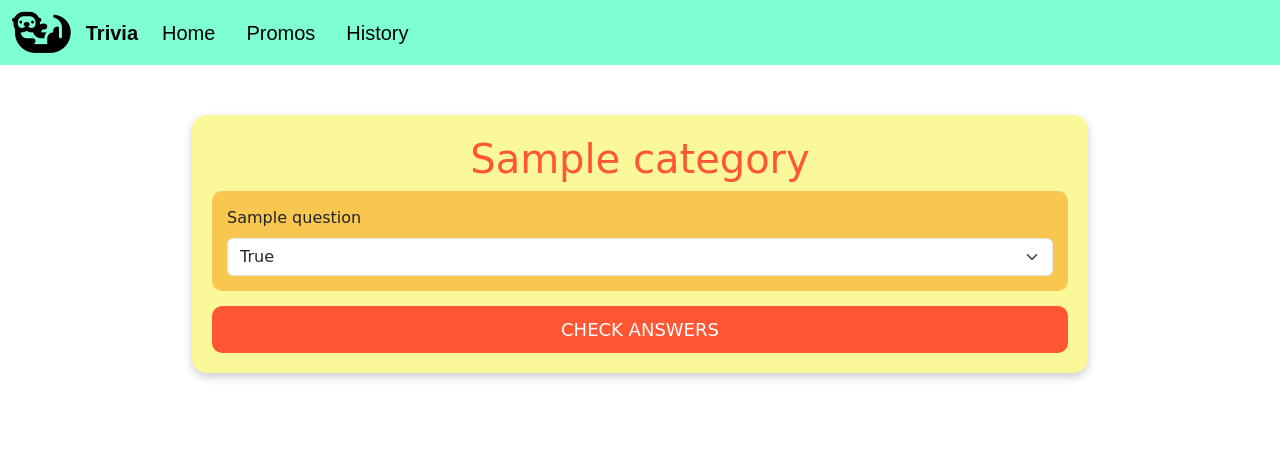
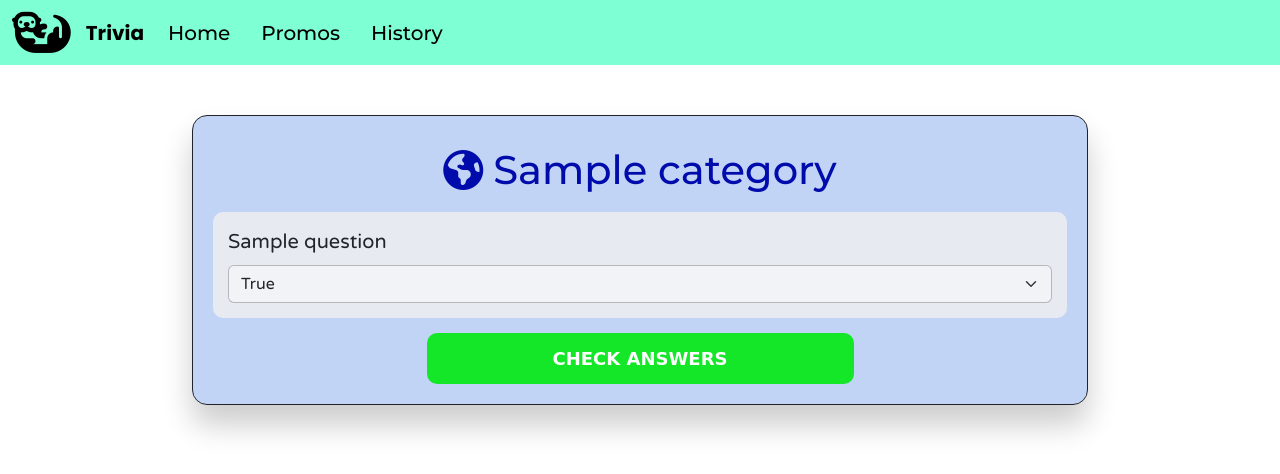
Before and after one commit to Edwihn/Trivia, a Python web app: template templates/test.html in a window 1280 px wide. Shown: the top 474 px of the page. Run offline with Jinja, Linux system fonts and the light colour scheme; the template is opened without the code that fills it: most values are stand-ins (such as "Sample title", 1, 10 or a date in 2020); some libraries are stand-ins or nearby versions.

Commit message:
Add the finally front of the questions

```diff
--- a/routes/main.py
+++ b/routes/main.py
@@ -36,7 +36,7 @@ def questions_video_games(category):
             return redirect(url_for('main.render_quiz_page', category='General Knowledge'))
         case 'film':
             quiz.create_ten_questions(10,141,170)
-            return redirect(url_for('render_quiz_page', category='Film movies'))
+            return redirect(url_for('main.render_quiz_page', category='Film movies'))
         case 'music':
             quiz.create_ten_questions(10,171,200)
             return redirect(url_for('main.render_quiz_page', category='Music'))
--- a/static/css/style_quiz.css
+++ b/static/css/style_quiz.css
@@ -1,5 +1,6 @@
 body {
     font-family: 'Comic Sans MS', cursive, sans-serif;
+    margin: 0;
 }
 
 .navbar {
@@ -42,32 +43,66 @@ body {
 .quiz-container {
     width: 70%;
     margin: 50px auto;
-    background: #fbf89a;
+    background-color: rgba(103, 149, 229, 0.4);
     padding: 20px;
     border-radius: 15px;
-    box-shadow: 0px 4px 10px rgba(0, 0, 0, 0.2);
+    box-shadow: 0px 20px 30px rgba(0, 0, 0, 0.2);
+    border: 1px solid;
 }
+
+.titulo {
+    display: flex;
+    justify-content: center;
+    align-items: center;
+    gap: 10px;
+    padding: 10px;
+    font-family: "Montserrat", serif;
+    font-optical-sizing: auto;
+    font-weight: 900;
+    font-style: normal;
+}
+
+.logo_header {
+    position: relative;
+    bottom: 4px;
+    text-align: center;
+    font-size: 40px;
+    color: #000bab;
+}
+
 h1 {
     text-align: center;
-    color: #ff5733;
+    color: #000bab;
 }
 .question {
-    background: #f9c74f;
+    background: rgba(240, 240, 240, 0.821);
     padding: 15px;
     border-radius: 10px;
     margin-bottom: 15px;
+    font-family: "Varela Round", serif;
+    font-weight: 400;
+    font-style: normal;
+    font-size: 20px;
 }
+
+.form-select {
+    background-color: rgba(255, 255, 255, 0.452);
+    border: 1px rgba(0, 0, 0, 0.248) solid;
+}
+
 .btn-submit {
     display: block;
-    width: 100%;
-    background-color: #ff5733;
+    width: 50%;
+    margin: auto;
+    background-color: rgb(19, 231, 40);
+    font-weight: bold;
     color: white;
     border: none;
-    padding: 10px;
+    padding: 12px;
     font-size: 18px;
     border-radius: 10px;
     transition: background 0.3s;
 }
 .btn-submit:hover {
-    background-color: #c70039;
+    background-color: #01e01b;
 }
--- a/templates/test.html
+++ b/templates/test.html
@@ -4,6 +4,9 @@
     <meta charset="UTF-8">
     <meta name="viewport" content="width=device-width, initial-scale=1.0">
     <title>Fun Quiz</title>
+    <link rel="preconnect" href="https://fonts.googleapis.com">
+    <link rel="preconnect" href="https://fonts.gstatic.com" crossorigin>
+    <link href="https://fonts.googleapis.com/css2?family=Montserrat:ital,wght@0,100..900;1,100..900&family=Poppins:ital,wght@0,100;0,200;0,300;0,400;0,500;0,600;0,700;0,800;0,900;1,100;1,200;1,300;1,400;1,500;1,600;1,700;1,800;1,900&family=Raleway:ital,wght@0,100..900;1,100..900&family=Roboto:ital,wght@0,100..900;1,100..900&family=Varela+Round&display=swap" rel="stylesheet">
     <link href="https://cdn.jsdelivr.net/npm/bootstrap@5.3.0/dist/css/bootstrap.min.css" rel="stylesheet">
     <link rel="stylesheet" href="../static/css/style_quiz.css">
     <link rel="stylesheet" href="https://cdnjs.cloudflare.com/ajax/libs/font-awesome/6.6.0/css/all.min.css">
@@ -22,7 +25,7 @@
             <div class="collapse navbar-collapse" id="navbarNav">
                 <ul class="navbar-nav">
                     <li class="nav-item">
-                        <a class="nav-link active" aria-current="page" href="#">Home</a>
+                        <a class="nav-link" aria-current="page" href="#">Home</a>
                     </li>
                     <li class="nav-item">
                         <a class="nav-link" href="#">Promos</a>
@@ -36,11 +39,15 @@
     </nav>
 
     <div class="quiz-container">
-        <h1>{{category}}</h1>
+        <header class="titulo">
+            <i class="fa-solid fa-earth-americas logo_header"></i>
+            <h1>{{category}}</h1>
+        </header>
         <form action="" method="POST">
             {% for question in questions %}
                 <div class="question">
                     <label class="form-label">{{ question.2 }}</label>
+
                     <select class="form-select" name="">
                         {% if question.3 == 'True'%}
                             <option value="correct_answer">True</option>
```
Also changed, not shown: templates/main_page.html (+4 -4 lines).
